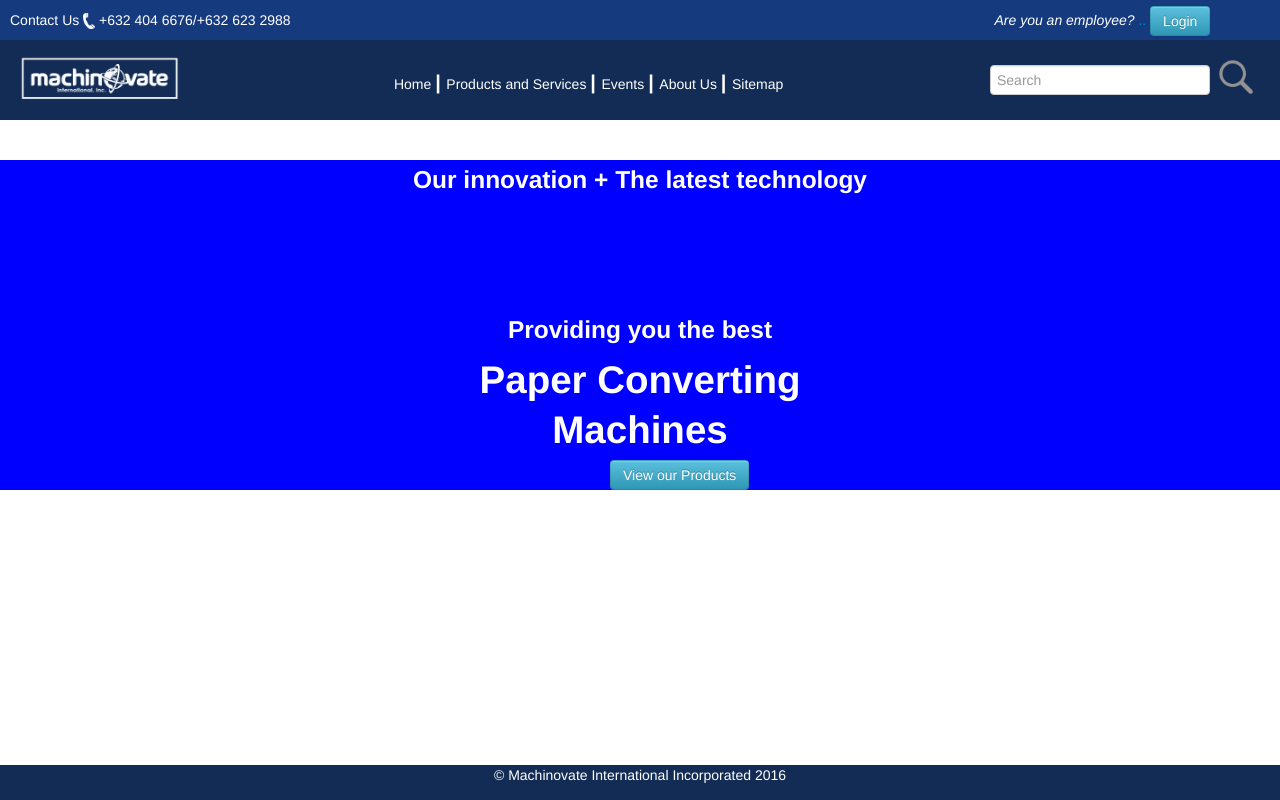
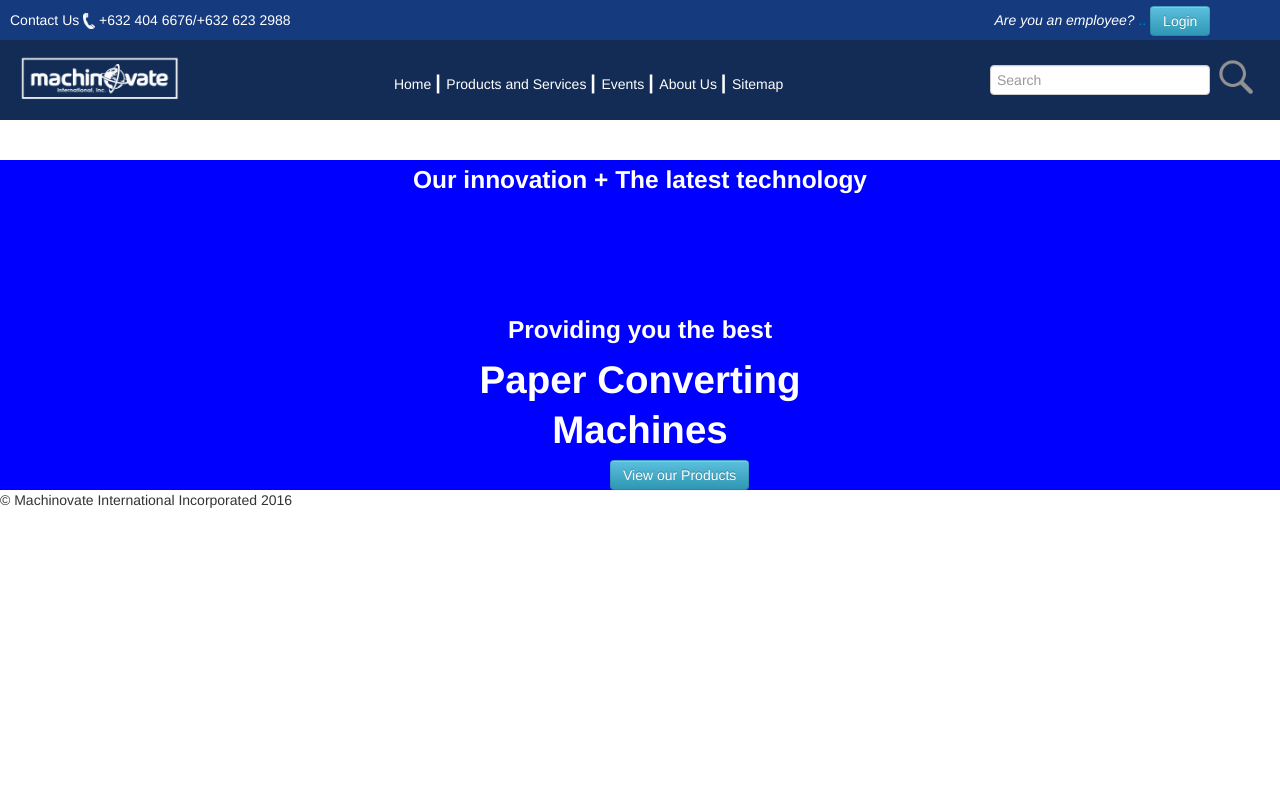
Before and after one commit to yeddapenequito/Machinovate, a PHP site: page /index.php in a window 1280 px wide. Run offline with PHP 8.4, Linux system fonts and the light colour scheme; some libraries are stand-ins or nearby versions.

```diff
--- a/web/footer.php
+++ b/web/footer.php
@@ -4,35 +4,10 @@
 		<meta charset="utf-8">
 		<meta name="viewport" content="width=device-width, initial-scale=1">
 		<title></title>
-		<style>
-			html {
-			position: relative;
-			min-height: 100%;
-			}
-			body {
-			/* based from footer height */
-			margin-bottom: 35px;
-			}
-			footer {
-			position: absolute;
-			bottom: 0;
-			clear: both;
-			width: 100%;
-			height: 35px;
-			text-align: center;
-			color: white;
-			background-color: #132c55;
-			}
-			/*
-			Code above is modified and obtained from	https://getbootstrap.com/examples/sticky-footer/sticky-footer.css
-			*/
-		</style>
 	</head>
 	<body>
 		<footer>
-			<div class="container">
-				<p class="text-muted">&copy; Machinovate International Incorporated 2016<p>
-			<div>
+			&copy; Machinovate International Incorporated 2016
 		</footer>
 	</body>
 </html>
```
